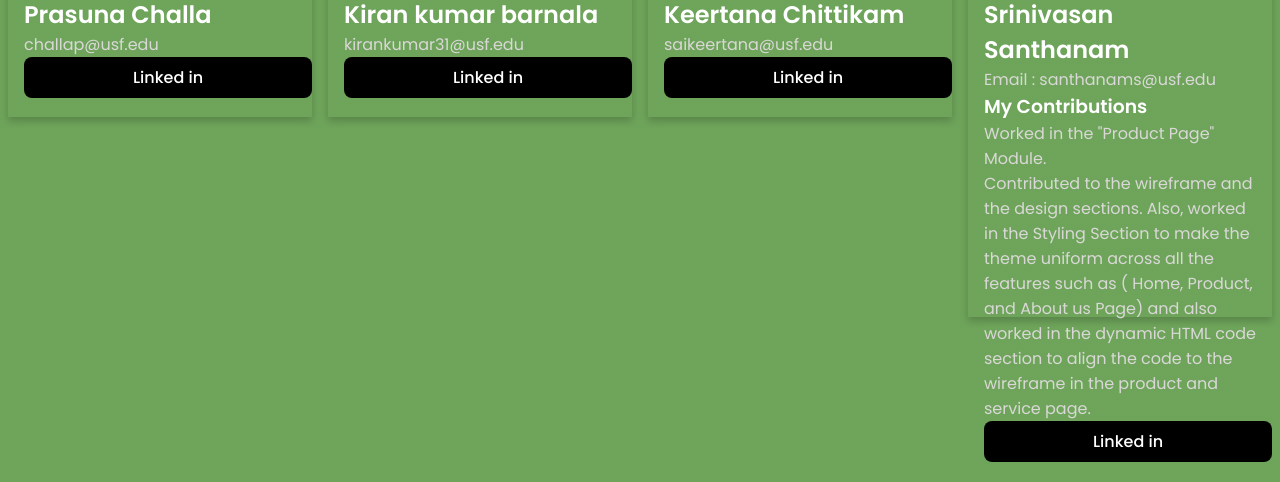
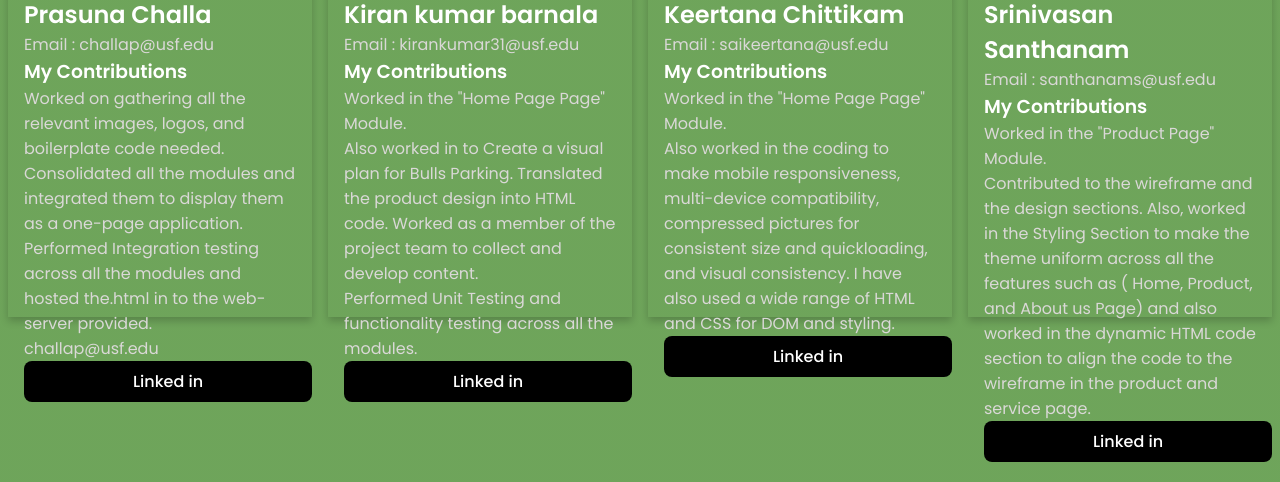
Before and after one commit to bkiran1996/Bulls-Parking, a plain HTML site: page index.html in a window 1280 px wide. Shown: the part 2588-3070 px from the top of the page. Drawn offline with nearby package versions, Linux system fonts and the light colour scheme.

Commit message:
Final_Draft

```diff
--- a/index.html
+++ b/index.html
@@ -184,10 +184,21 @@
             <h2 style="padding-top: 10px; padding-bottom: 10px; text-align:center">Our Team</h2>
             <div class="row">
                 <div class="column">
-                    <div class="card" style="height:500px">
+                    <div class="card" style="height:700px">
                         <img class="logo-img" src="assets/img/prasuna_photo.jpg" alt="Prasuna" style="width:100%">
                         <div class="container">
                             <h2>Prasuna Challa</h2>
+                            <p>Email : challap@usf.edu</p>
+                            <h3>My Contributions</h3>
+                            <p>
+                                Worked on gathering all the relevant images, logos, and boilerplate code needed.
+                            Consolidated all the modules and integrated them to display them as a one-page application.</p>
+                            <p>
+                            Performed Integration testing across all the modules and hosted the.html in to the web-server provided.
+                            </p>
+
+
+                            </p>
                             <!-- <p class="title">CEO & Founder</p>
                             <p>Some text that describes me lorem ipsum ipsum lorem.</p> -->
                             <p>challap@usf.edu</p>
@@ -204,13 +215,21 @@
                 </div>
 
                 <div class="column">
-                    <div class="card" style="height:500px">
+                    <div class="card" style="height:700px">
                         <img class="logo-img" src="assets/img/kiran_photo.jpeg" alt="Kiran" style="width:100%">
                         <div class="container">
                             <h2>Kiran kumar barnala</h2>
+                            <p>Email : kirankumar31@usf.edu</p>
+                            <h3>My Contributions</h3>
+                            <p> Worked in the "Home Page Page" Module.</p>
+                            <p>Also worked in to Create a visual plan for Bulls Parking.
+                                Translated the product design into HTML code.
+                                Worked as a member of the project team to collect and develop content.</p>
+                                <p>Performed Unit Testing and functionality testing across all the modules.</p>
+
                             <!-- <p class="title">Art Director</p>
                             <p>Some text that describes me lorem ipsum ipsum lorem.</p> -->
-                            <p>kirankumar31@usf.edu</p>
+
                             <p><a href="https://www.linkedin.com/in/kiran-kumar-barnala-28a7b7180/" target="_blank">
                                 </a></p>
                             <p><a href="https://www.linkedin.com/in/kiran-kumar-barnala-28a7b7180/" target="_blank"><button
@@ -224,13 +243,18 @@
                 </div>
 
                 <div class="column">
-                    <div class="card" style="height:500px">
+                    <div class="card" style="height:700px">
                         <img class="logo-img" src="assets/img/keerthana.jpg" alt="keerthana" style="width:100%">
                         <div class="container">
                             <h2>Keertana Chittikam</h2>
+                            <p>Email : saikeertana@usf.edu</p>
                             <!-- <p class="title">Designer</p>
                             <p>Some text that describes me lorem ipsum ipsum lorem.</p> -->
-                            <p>saikeertana@usf.edu</p>
+                            <h3>My Contributions</h3>
+                            <p> Worked in the "Home Page Page" Module.</p>
+                            <p>Also worked in the coding to make mobile responsiveness, multi-device compatibility, compressed pictures for consistent size and quickloading, and visual consistency.
+                                I have also used a wide range of HTML and CSS for DOM and styling.
+                            </p>
                             <p><a href="https://www.linkedin.com/in/sai-keertana-chittikam-224906190/" target="_blank">
                                 </a></p>
                             <p><a href="https://www.linkedin.com/in/sai-keertana-chittikam-224906190/" target="_blank"><button
```
